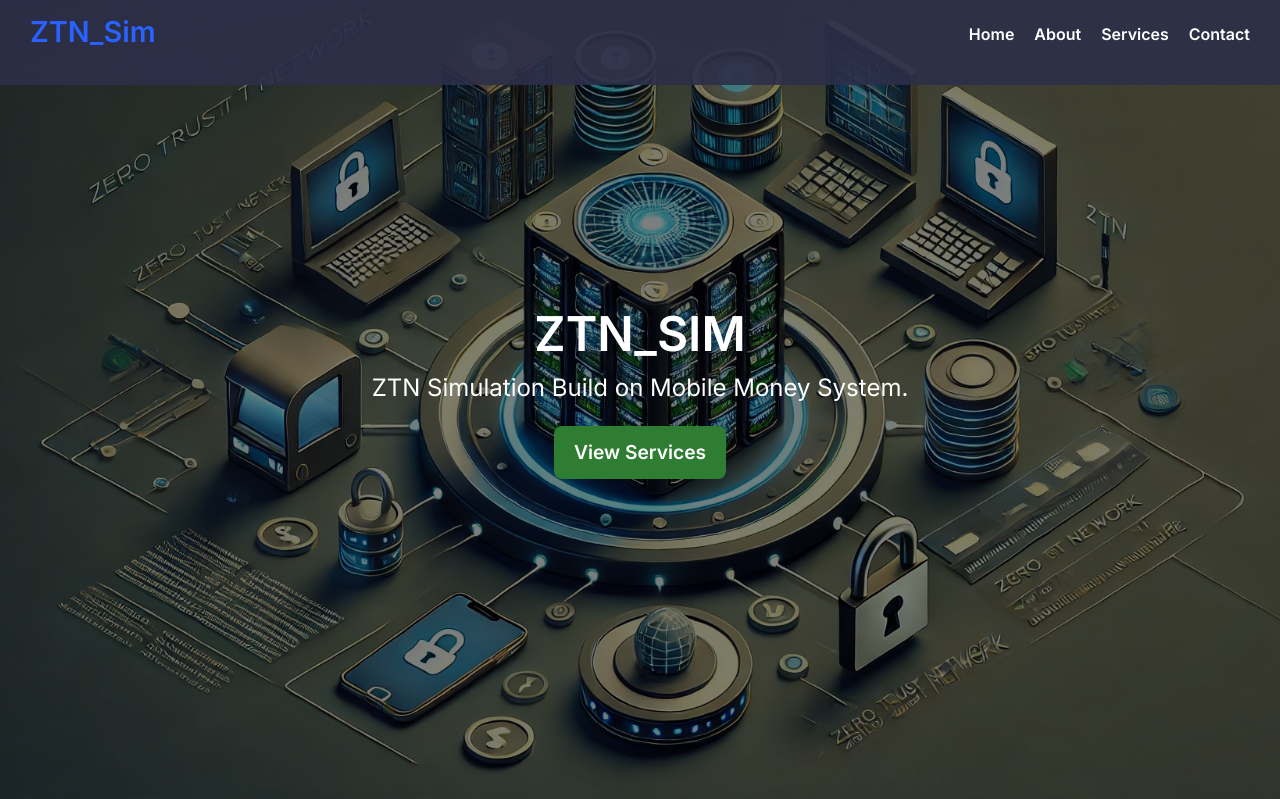
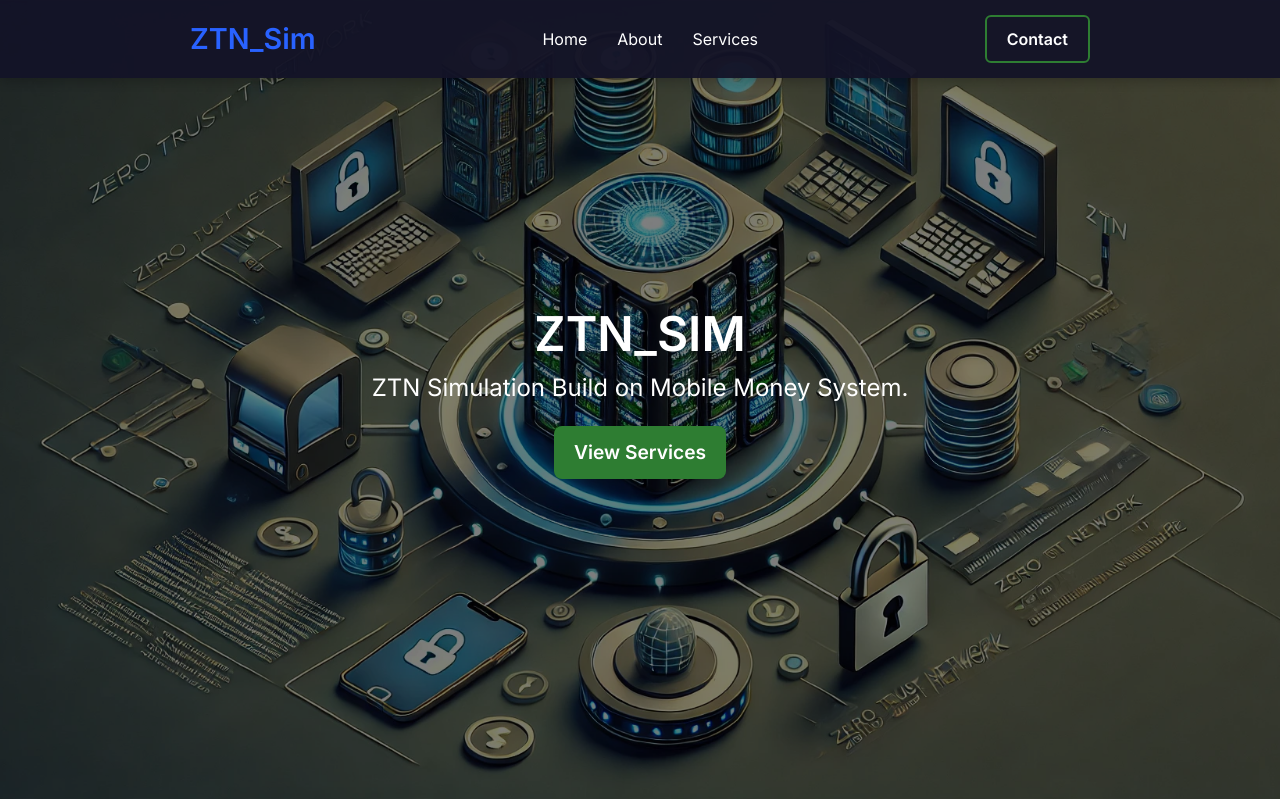
Before and after one commit to ztn-iplab/zt-iam-fastapi, a Flask app: page / in a window 1280 px wide. Shown: the top 799 px of the page. Run offline with Flask 3, Linux system fonts and the light colour scheme; some libraries are stand-ins or nearby versions.

Commit message:
Arranged the homepage perfectly fine

```diff
--- a/static/css/styles.css
+++ b/static/css/styles.css
@@ -487,26 +487,65 @@ a {
   width: 100%;
   top: 0;
   left: 0;
-      background: var(--card-bg);
+  background: rgba(20, 20, 40, 0.95); /* Darker background, slightly transparent */
+  z-index: 1000;
   display: flex;
+  justify-content: center;
+  padding: 15px 0;
+  box-shadow: 0px 4px 10px rgba(0, 0, 0, 0.2); /* Adds slight shadow for depth */
+}
+
+.navbar-container {
+  width: 90%;
+  max-width: 900px;
+  margin: 0 auto;
+  display: flex;
+  align-items: center;
   justify-content: space-between;
-      padding: 15px 30px;
-      align-items: center;
-      z-index: 1000;
 }
+
+.navbar h2 {
+  margin: 0;
+  flex-shrink: 0;
+}
+
+.navbar nav {
+  flex: 1;
+  display: flex;
+  justify-content: center;
+}
+
 .navbar ul {
   list-style: none;
   display: flex;
-      gap: 20px;
+  gap: 30px;
+  margin: 0;
+  padding: 0;
 }
-    .navbar ul li a {
-      color: #ffffff;
-      font-weight: 600;
-      transition: color 0.3s;
+
+.navbar ul li {
+  display: inline;
 }
-    .navbar ul li a:hover {
-      color: var(--brand-blue);
+
+/* Contact button - normal background with hover effect */
+.navbar .contact-btn {
+  padding: 10px 20px;
+  font-size: 1rem;
+  font-weight: bold;
+  border-radius: 6px;
+  background-color: var(--button-bg); /* Default button background */
+  color: #fff;
+  text-decoration: none;
+  border: 2px solid var(--brand-green); /* Keeps it looking like a button */
+  transition: background-color 0.3s ease, color 0.3s ease;
 }
+
+.navbar .contact-btn:hover {
+  background-color: var(--brand-green); /* Turns green on hover */
+  color: #fff;
+}
+
+/* Hero and other sections */
     .hero {
     position: relative;
     width: 100%;
--- a/templates/index.html
+++ b/templates/index.html
@@ -4,15 +4,17 @@
 {% block body %}
   <!-- Static Header -->
   <header class="navbar">
+    <div class="navbar-container">
       <h2>ZTN_Sim</h2>
       <nav>
         <ul>
           <li><a href="#home">Home</a></li>
           <li><a href="#about">About</a></li>
           <li><a href="#transactions">Services</a></li>
-        <li><a href="#contact">Contact</a></li>
         </ul>
       </nav>
+      <a href="#contact" class="contact-btn">Contact</a>
+    </div>
   </header>
 
  <!-- Hero Section -->
```
Also changed, not shown: static/css/homepage_styles.css (deleted). Lines whose indentation alone changed are shown as unchanged.
